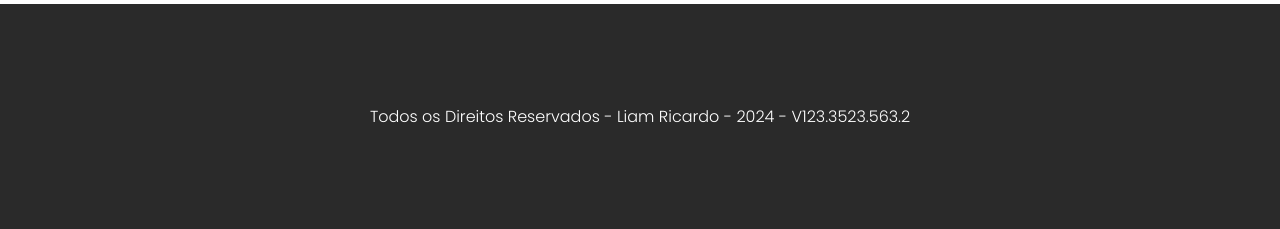
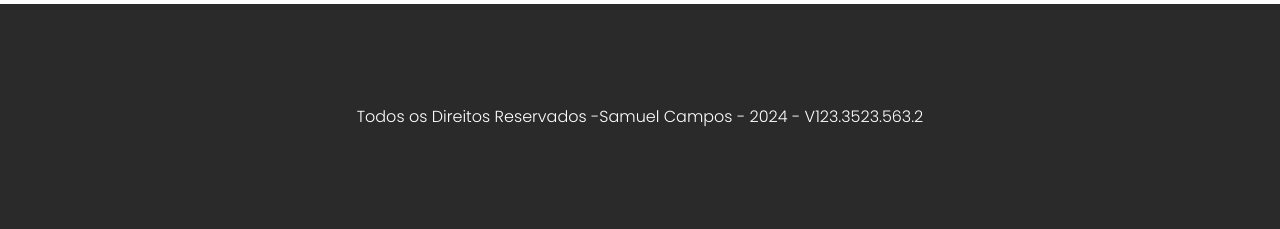
Before and after one commit to tumamaent/Banco-de-dados, a Flask app: page /veiculos in a window 1280 px wide. Shown: the part 591-820 px from the top of the page. Run offline with Flask 3, Linux system fonts and the light colour scheme; data that the repository does not hold is empty.

Commit message:
Projeto 2

```diff
--- a/templates/base.html
+++ b/templates/base.html
@@ -50,7 +50,7 @@
 
 {% endblock %}
     <footer>
-        Todos os Direitos Reservados - Liam Ricardo - 2024 - V123.3523.563.2
+        Todos os Direitos Reservados -Samuel Campos - 2024 - V123.3523.563.2
     </footer>
 
 </body>
--- a/templates/veiculos.html
+++ b/templates/veiculos.html
@@ -18,7 +18,6 @@
                         <span class="nome">{{ veiculo.Marca }}</span>
                         <span class="preco">{{ veiculo.Valor }}</span>
                     </div>
-                    <!-- Botón para reservar -->
                     <form action="/reservar/{{ veiculo.id }}" method="get">
                         <input type="submit" value="Reservar" class="btn-reservar">
                     </form>
```
